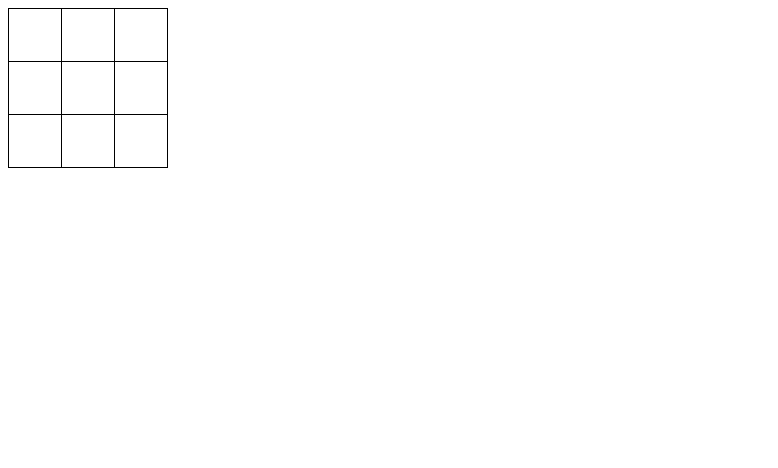
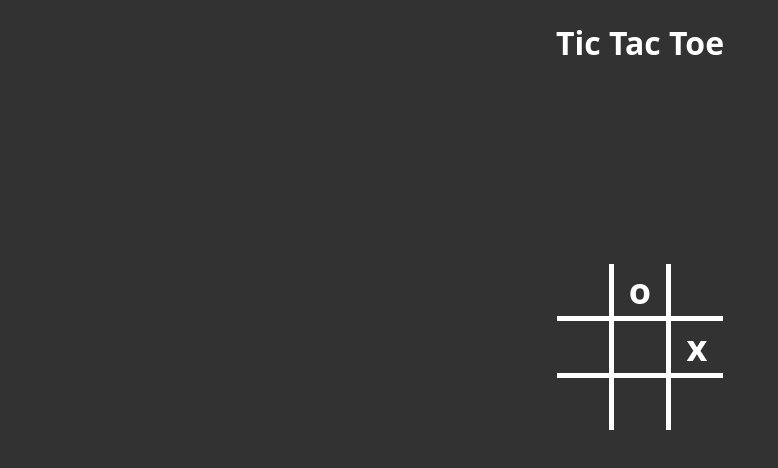
Before and after one commit to Chrizly311/tic-tac-toe, a plain HTML site: page index.html in a window 1280 px wide. Shown: the whole page, without its empty margins (0-778 px from the left). Drawn offline with Linux system fonts and the light colour scheme.

Commit message:
added CSS styling

```diff
--- a/index.html
+++ b/index.html
@@ -11,6 +11,8 @@
 </head>
 <body onload="init()">
 
+    <h1>Tic Tac Toe</h1>
+
     <div id="content"></div>
 
 </body>
--- a/script.js
+++ b/script.js
@@ -1,10 +1,10 @@
 let fields = [
+null,
+'circle',
 null,
 null,
 null,
-null,
-null,
-null,
+'cross',
 null,
 null,
 null,
--- a/style.css
+++ b/style.css
@@ -1,3 +1,21 @@
+body {
+    background-color: #333233;
+    font-family: 'Open Sans', sans-serif;
+    margin: 0;
+    color: white;
+}
+
+h1 {
+    text-align: center;
+}
+
+#content {
+    margin-top: 200px;
+    display: flex;
+    justify-content: center;
+    align-items: center;
+}
+
 table {
     border-collapse: collapse;
 }
@@ -8,5 +26,21 @@ td {
     text-align: center;
     font-size: 36px;
     font-weight: bold;
-    border: 1px solid black;
 }
+
+table td {
+    border: 5px solid white;
+}
+
+table tr:first-child td {
+    border-top: 0;
+}
+table tr td:first-child {
+    border-left: 0;
+}
+table tr:last-child td {
+    border-bottom: 0;
+}
+table tr td:last-child {
+    border-right: 0;
+}
```
